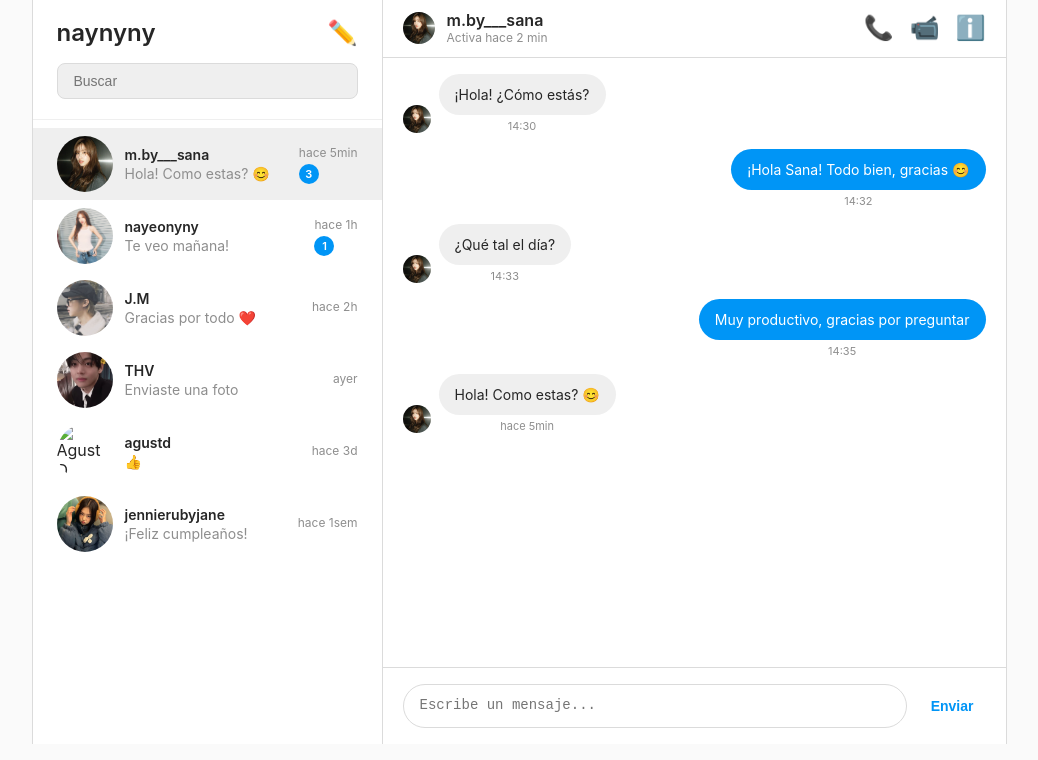
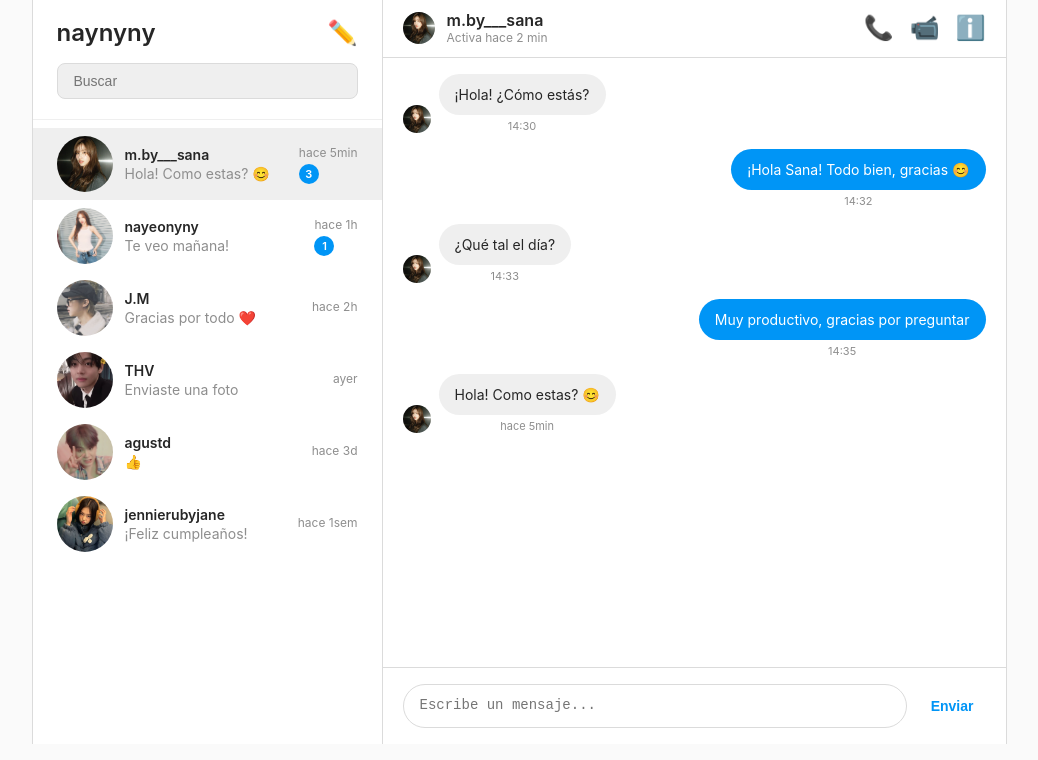
Before and after one commit to 2404004Lea/instagramlov, a plain HTML site: page mensajes.html in a window 1280 px wide. Shown: the part 56-816 px from the top of the page, without its empty margins (121-1159 px from the left). Drawn offline with Linux system fonts and the light colour scheme.

Commit message:
Update mensajes.html

```diff
--- a/mensajes.html
+++ b/mensajes.html
@@ -88,7 +88,7 @@
                 </div>
 
                 <div class="elemento-chat" onclick="abrirChat('agustd')">
-                    <img src=agustd.jpg" alt="Agust D" class="avatar-chat">
+                    <img src="agustd.jpg" alt="Agust D" class="avatar-chat">
                     <div class="info-chat">
                         <div class="nombre-chat">agustd</div>
                         <div class="vista-previa-chat">👍</div>
@@ -237,4 +237,5 @@
         areaMensajes.scrollTop = areaMensajes.scrollHeight;
     </script>
 </body>
+
 </html>
```
